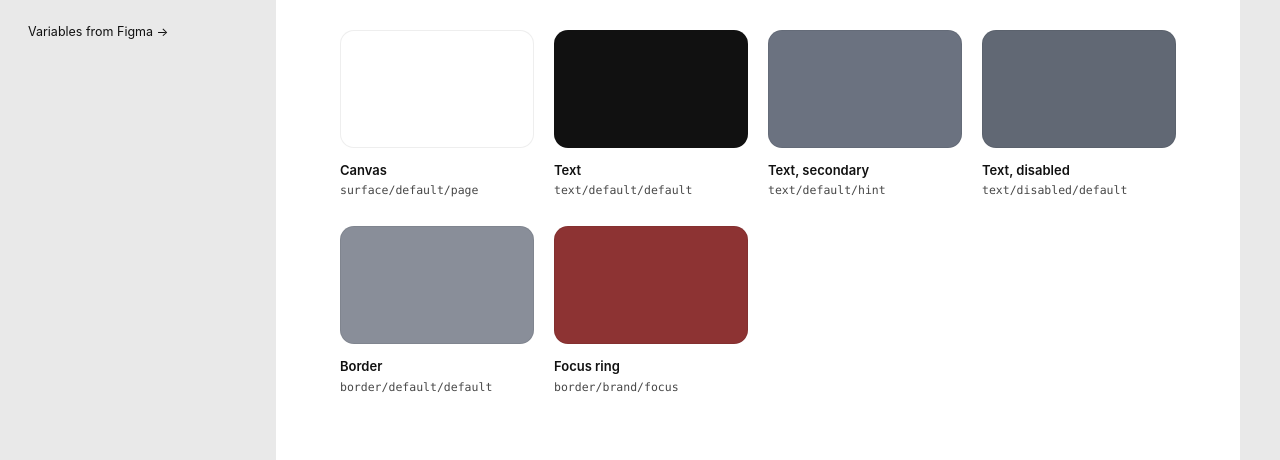
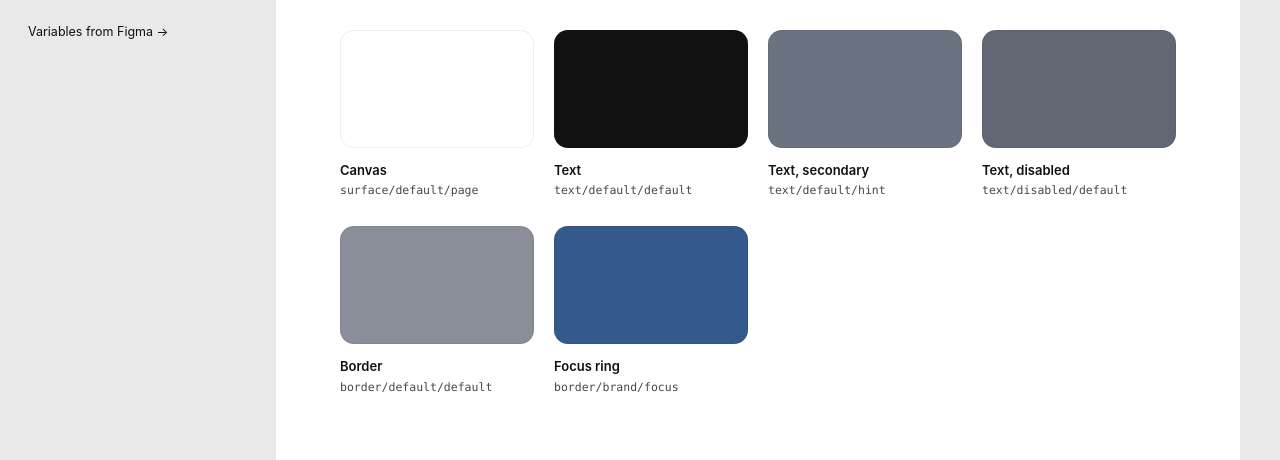
Before and after one commit to denis514/design-system-demo, a website: page tokens/showcase.html in a window 1280 px wide. Shown: the part 268-728 px from the top of the page. Drawn offline with Linux system fonts and the light colour scheme.

Commit message:
Update design tokens from Design System (Dev)
Files: tokens.css, README.md, tokens.manifest.json
Deleted: CHANGELOG.md

```diff
--- a/tokens/tokens.css
+++ b/tokens/tokens.css
@@ -16,17 +16,17 @@
     --color-blue-700: #1252a5;
     --color-blue-800: #0e3f80;
     --color-blue-900: #0b3061;
-    --color-brand-100: #f5ebeb;
-    --color-brand-125: #f1e6e6;
-    --color-brand-150: #d3b0b0;
-    --color-brand-200: #bd8a8a;
-    --color-brand-300: #9f5454;
-    --color-brand-400: #8d3333;
-    --color-brand-500: #6f0000;
-    --color-brand-600: #660000;
-    --color-brand-700: #500000;
-    --color-brand-800: #3e0000;
-    --color-brand-900: #2f0000;
+    --color-brand-100: #ebeff5;
+    --color-brand-125: #e6eaf1;
+    --color-brand-150: #b0bfd3;
+    --color-brand-200: #8a9fbd;
+    --color-brand-300: #54749f;
+    --color-brand-400: #33598d;
+    --color-brand-500: #002e6f;
+    --color-brand-600: #002b66;
+    --color-brand-700: #002150;
+    --color-brand-800: #001a3e;
+    --color-brand-900: #00142f;
     --color-crimson-100: #fffbfb;
     --color-crimson-125: #fff8f9;
     --color-crimson-150: #fee9ea;
```
Also changed, not shown: tokens/CHANGELOG.md (deleted), tokens/README.md, tokens/tokens.manifest.json.
